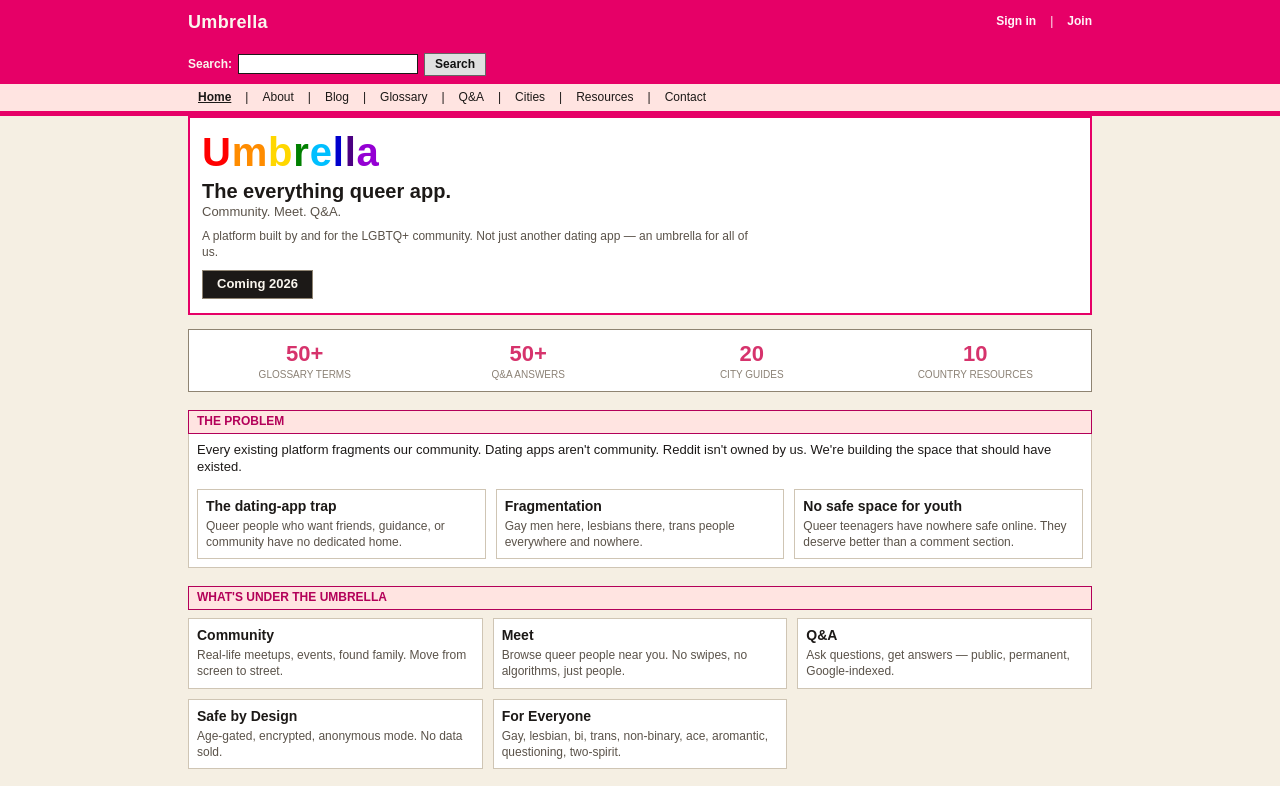
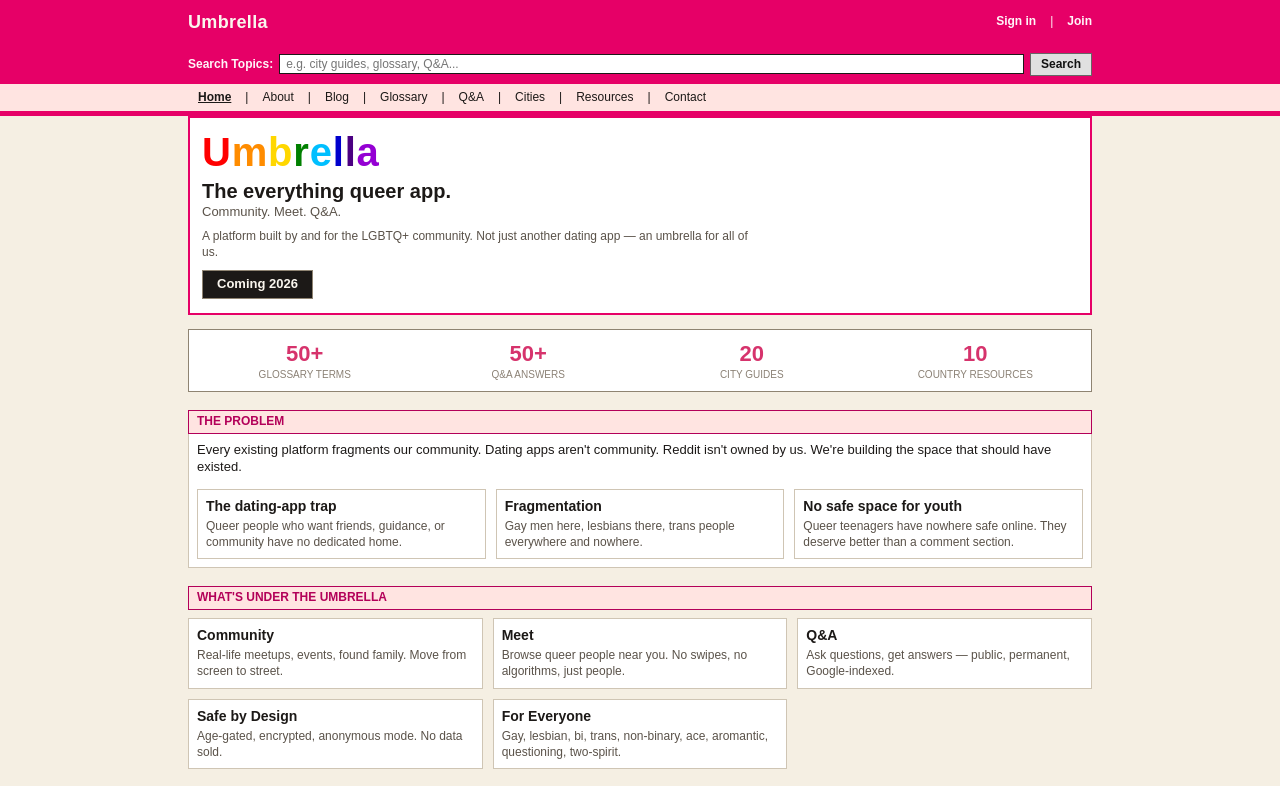
Before and after one commit to nekwasar/umbrella.lgbt, a Next.js app in the folder apps/web/: page / in a window 1280 px wide. Shown: the top 786 px of the page. Built offline with nearby package versions, Linux system fonts and the light colour scheme; no server answers.

Commit message:
search row: Topics label, placeholder, full-width flex

```diff
--- a/apps/web/src/app/globals.css
+++ b/apps/web/src/app/globals.css
@@ -552,18 +552,22 @@ h3 {
 .banner-search-form {
   display: flex;
   align-items: center;
+  width: 100%;
   gap: 6px;
   margin: 0;
   padding: 8px 0;
   text-align: left;
 }
 .banner-search-form label {
-  color: var(--btn-fg);
+  color: #fff5f8;
   font-size: 12px;
   font-weight: 700;
+  white-space: nowrap;
 }
 .banner-search-form input[type='text'] {
-  width: 180px;
+  flex: 1;
+  width: 100%;
+  min-width: 0;
   padding: 2px 6px;
   font-family: var(--font);
   font-size: 12px;
--- a/apps/web/src/components/public/PublicHeader.tsx
+++ b/apps/web/src/components/public/PublicHeader.tsx
@@ -77,8 +77,14 @@ export function PublicHeader() {
       <div className="banner-search">
         <div className="container">
           <form action="/search" method="get" role="search" className="banner-search-form">
-            <label htmlFor="banner-search-q">Search:</label>
-            <input id="banner-search-q" type="text" name="q" autoComplete="off" />
+            <label htmlFor="banner-search-q">Search Topics:</label>
+            <input
+              id="banner-search-q"
+              type="text"
+              name="q"
+              autoComplete="off"
+              placeholder="e.g. city guides, glossary, Q&A..."
+            />
             <button type="submit" className="btn-search">
               Search
             </button>
```
Also changed, not shown: 1 other file (tests, documents, lock files or other folders).
